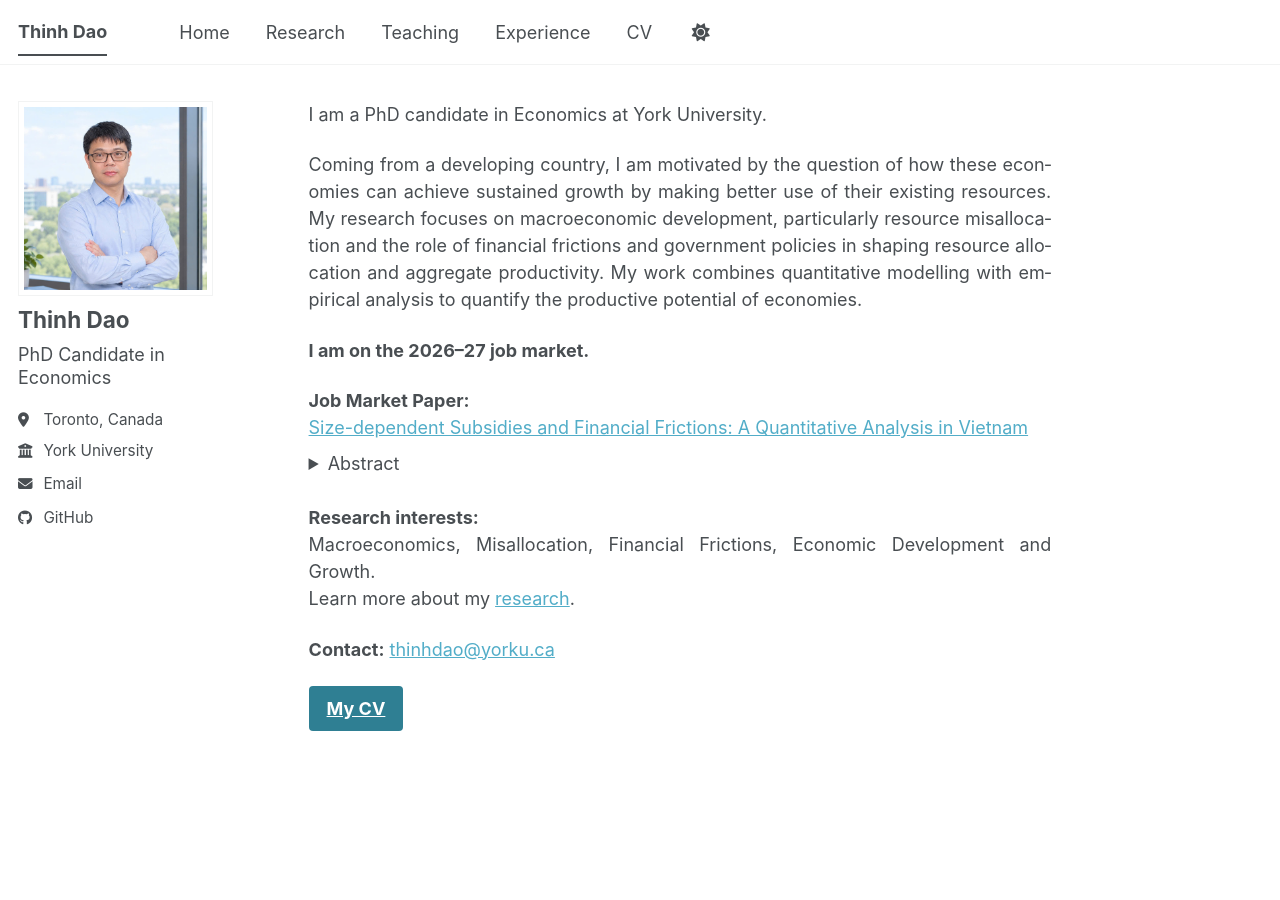
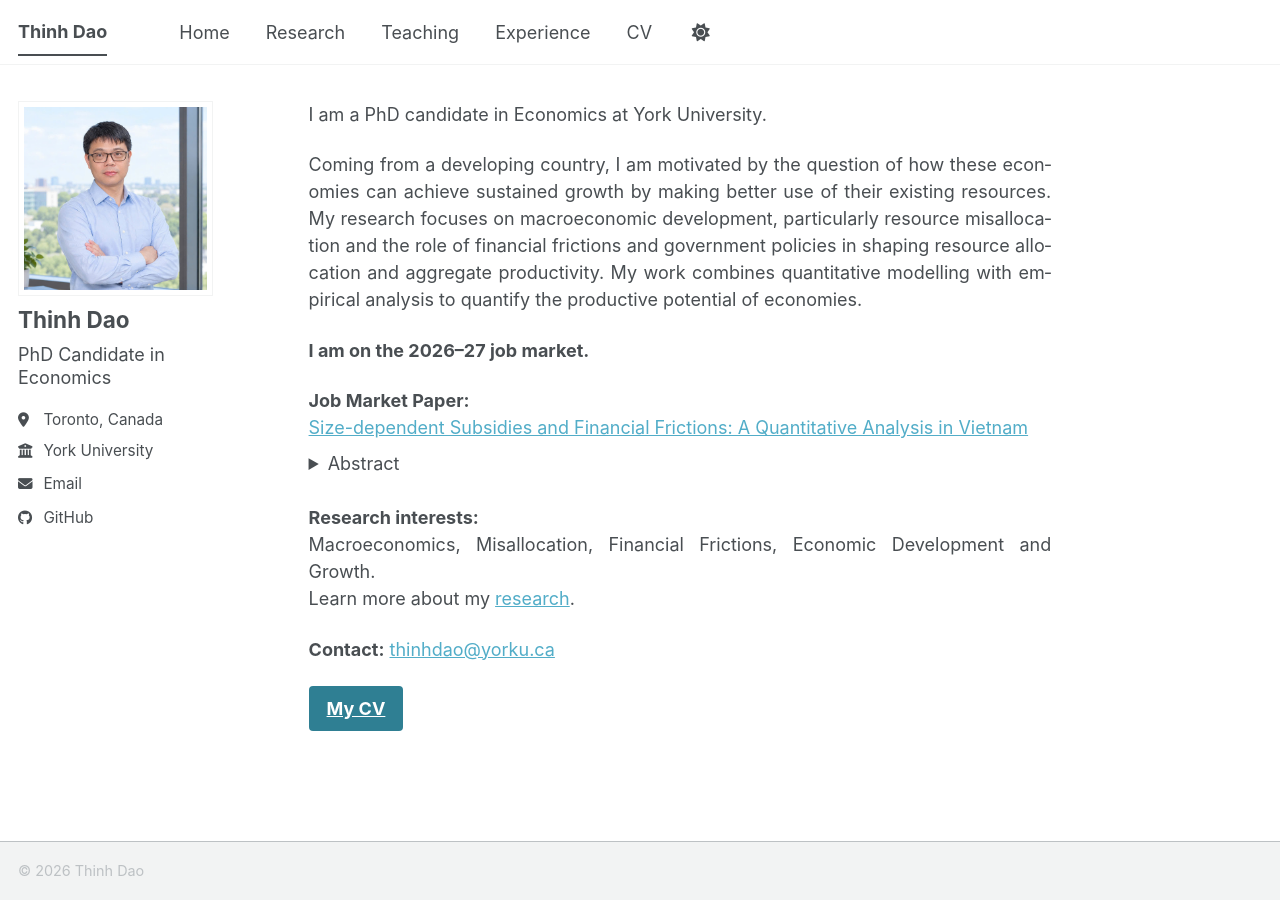
Before and after one commit to thinh-dao-econ/thinh-dao-econ.github.io, a Jekyll site: the page built from _pages/about.md, in a window 1280 px wide. Built offline with Jekyll 4.4.1, drawn with Linux system fonts in a browser that asks for light colours; a style sheet for code colours, icons or effects is not loaded.

Commit message:
Update main.scss

```diff
--- a/assets/css/main.scss
+++ b/assets/css/main.scss
@@ -36,51 +36,45 @@
     "layout/archive",
     "layout/sidebar"
 ;
-/* Sidebar photo: rectangle instead of circle */
-.author__avatar,
-img.author__avatar,
-.author__avatar img {
-  border-radius: 0 !important;
-  max-width: 100% !important;
-  width: 100% !important;
-  height: auto !important;
+/* All screens: rectangular photo */
+.author__avatar img { border-radius: 0 !important; }
+
+/* Wide screens (sidebar beside the content), same breakpoint as the theme: 925px */
+@media (min-width: 57.8125em) {
+  .author__avatar img { width: 100% !important; max-width: 100% !important; height: auto !important; }
+  .sidebar .author__name { font-size: 1.25rem !important; line-height: 1.25 !important; }
+  .sidebar .author__bio,
+  .sidebar .author__content p { font-size: 1rem !important; line-height: 1.25 !important; }
+  .author__urls li, .author__urls li a { font-size: 0.85rem !important; }
+  .author__urls i, .author__urls svg { font-size: 0.95em !important; }
+  .page__inner-wrap { padding-left: 1.5rem !important; }
 }
 
-/* Sidebar name and title line */
-.sidebar .author__name {
-  font-size: 1.25rem !important;
-  line-height: 1.25 !important;
-}
-.sidebar .author__bio,
-.sidebar .author__content p {
-  font-size: 1rem !important;
-  line-height: 1.25 !important;
+/* Phones and small tablets: photo, name, title and Follow button stacked */
+@media (max-width: 57.8125em) {
+  .author__avatar, .author__content, .author__urls-wrapper { display: block !important; width: auto !important; }
+  .author__avatar img { width: 120px !important; max-width: 120px !important; height: auto !important; }
+  .author__content { padding: 0 !important; margin-top: 8px; }
+  .sidebar .author__name { font-size: 1.25rem !important; line-height: 1.25 !important; }
+  .sidebar .author__bio { font-size: 1rem !important; line-height: 1.25 !important; }
+  .author__urls-wrapper button { margin-top: 8px; }
 }
 
-/* Sidebar links and icons */
-.author__urls li,
-.author__urls li a {
-  font-size: 0.85rem !important;
-}
-.author__urls i,
-.author__urls svg {
-  font-size: 0.95em !important;
+/* Justified text only where the column is wide enough */
+@media (min-width: 48em) {
+  .page__content p, .page__content li { text-align: justify !important; hyphens: auto; -webkit-hyphens: auto; }
 }
 
-/* Space between the sidebar and the main text */
-.page__inner-wrap {
-  padding-left: 1.5rem !important;
+/* Footer: hide the Follow / GitHub / Feed block */
+.page__footer-follow { display: none !important; }
+
+/* Footer: replace the long copyright text with a short left-aligned line */
+.page__footer-copyright {
+  font-size: 0 !important;      /* hides the original text */
+  text-align: left !important;
 }
-
-/* Justified text, like LaTeX */
-.page__content p,
-.page__content li {
-  text-align: justify !important;
-  hyphens: auto;
-  -webkit-hyphens: auto;
+.page__footer-copyright > * { display: none !important; }  /* hides its links and line break */
+.page__footer-copyright::before {
+  content: "© 2026 Thinh Dao";
+  font-size: 0.8rem;
 }
-
-/* Remove the footer (Follow, Feed, copyright, "Powered by") */
-.page__footer {
-  display: none !important;
-}
```
